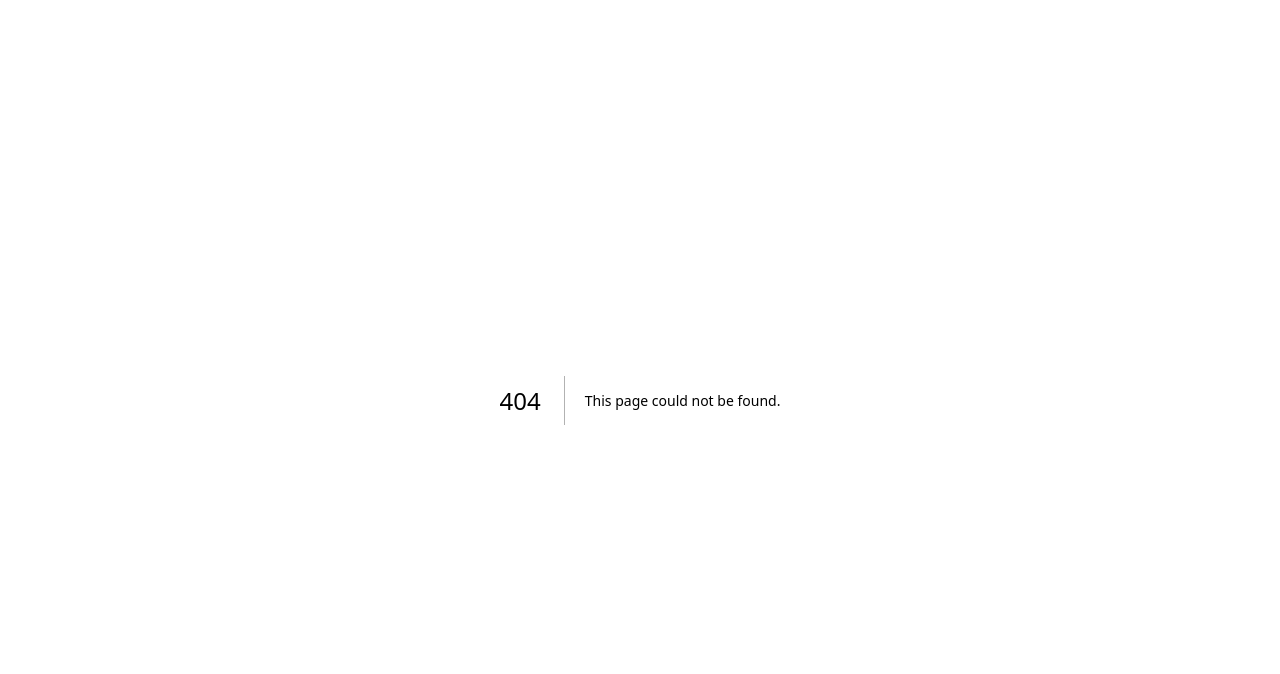
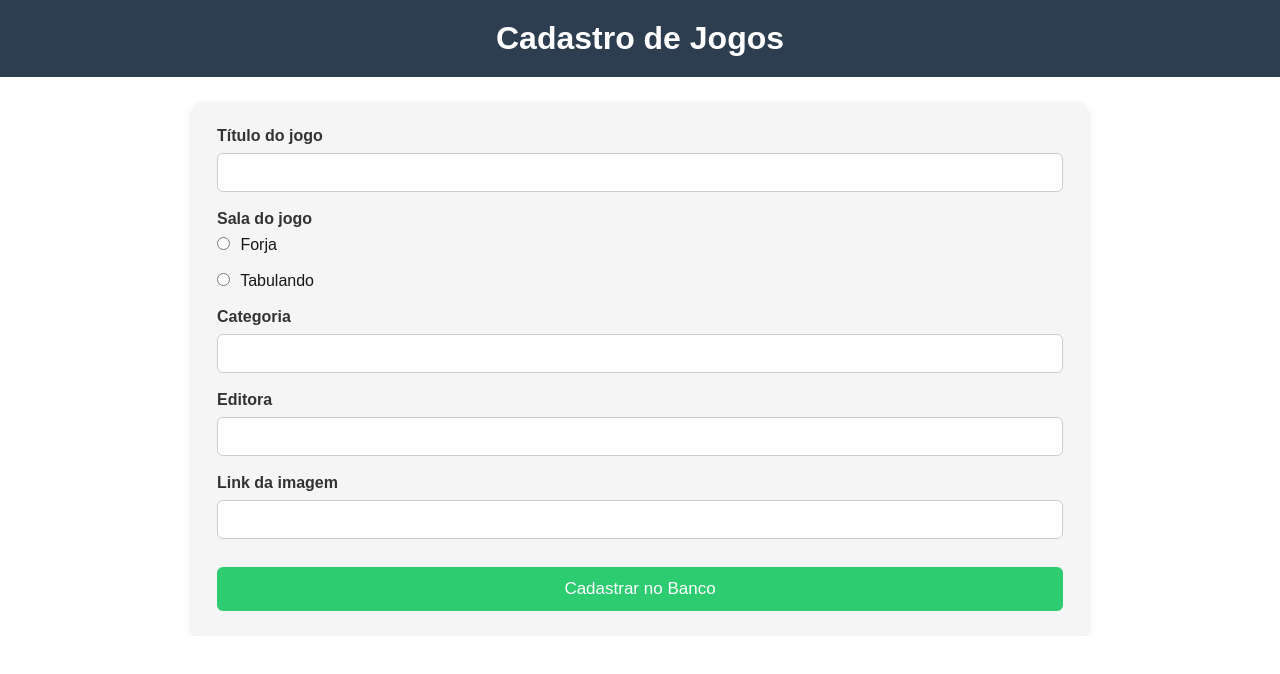
Before and after one commit to GuiEmanuel/tabuleirosdosaber, a Next.js app: page /cadastrarJogos in a window 1280 px wide. Before the commit this address had no page. Shown: the top 674 px of the page. Built offline with nearby package versions, Linux system fonts and the light colour scheme.

Commit message:
preguiça de sexta

```diff
--- /dev/null
+++ b/src/app/api/cadastrarJogo/route.js
@@ -0,0 +1,27 @@
+import database from "@/database/database";
+
+export async function POST(req) {
+  try {
+    const formData = await req.formData();
+
+    const titulo = formData.get("titulo");
+    const idSala = formData.get("idSala");
+    const categoria = formData.get("categoria");
+    const editora = formData.get("editora");
+    const linkImagem = formData.get("linkImagem");
+
+    const sql = `
+      INSERT INTO jogos (id_sala, titulo, categoria, editora, linkImagem)
+      VALUES ($1, $2, $3, $4, $5)
+    `;
+
+    const values = [idSala, titulo, categoria, editora, linkImagem];
+
+    await database.query(sql, values);
+
+    return Response.json("ok");
+  } catch (erro) {
+    console.error(erro);
+    return Response.json("erro");
+  }
+}
--- /dev/null
+++ b/src/app/cadastrarJogos/cadastrarJogos.module.css
@@ -0,0 +1,69 @@
+/* Estilo do cabeçalho */
+.header {
+  background: #2c3e50;
+  padding: 20px;
+  text-align: center;
+  color: white;
+  margin-bottom: 25px;
+}
+
+.container{
+    display: flex;
+    justify-content: center;
+}
+
+/* Formulário */
+.formulario {
+  display: flex;
+  flex-direction: column;
+  gap: 18px;
+  background: #f5f5f5;
+  padding: 25px;
+  border-radius: 10px;
+  box-shadow: 0 4px 10px rgba(0, 0, 0, 0.1);
+  width: 70%;
+}
+
+/* Labels */
+.formulario label {
+  font-weight: bold;
+  color: #333;
+  margin-bottom: -10px;
+}
+
+/* Inputs de texto */
+.formulario input[type="text"] {
+  padding: 10px;
+  border: 1px solid #ccc;
+  border-radius: 6px;
+  font-size: 15px;
+}
+
+/* Inputs rádio */
+.formulario input[type="radio"] {
+  margin-right: 6px;
+}
+
+/* Botão */
+.formulario button {
+  background: #2ecc71;
+  color: white;
+  padding: 12px;
+  border: none;
+  border-radius: 6px;
+  font-size: 17px;
+  cursor: pointer;
+  margin-top: 10px;
+  transition: 0.2s ease-in-out;
+}
+
+.formulario button:hover {
+  background: #27ae60;
+}
+
+/* Mensagem */
+.formulario p {
+  margin-top: 10px;
+  font-weight: bold;
+  color: #2c3e50;
+}
--- /dev/null
+++ b/src/app/cadastrarJogos/page.jsx
@@ -0,0 +1,59 @@
+"use client"
+import React, { useState } from 'react'
+import styles from './cadastrarJogos.module.css'
+
+export default function Page() {
+
+  const [mensagem, setMensagem] = useState("");
+
+  async function handleSubmit(e) {
+    e.preventDefault();
+    const formData = new FormData(e.target);
+
+    const resposta = await fetch("/api/cadastrarJogo", {
+      method: "POST",
+      body: formData
+    });
+
+    const resultado = await resposta.json();
+
+    if (resultado === "ok") {
+      setMensagem("Jogo cadastrado!");
+    } else {
+      setMensagem("Erro ao cadastrar!");
+    }
+  }
+
+  return (
+    <div >
+      <div className={styles.header}><h1>Cadastro de Jogos</h1></div>
+      <div className={styles.container}>
+        <form className={styles.formulario} onSubmit={handleSubmit}>
+          <label>Título do jogo</label>
+          <input name="titulo" type="text" required />
+
+          <label>Sala do jogo</label>
+          <div>
+            <input type="radio" name="idSala" value="1" required /> Forja
+          </div>
+          <div>
+            <input type="radio" name="idSala" value="2" required /> Tabulando
+          </div>
+
+          <label>Categoria</label>
+          <input name="categoria" type="text" required />
+
+          <label>Editora</label>
+          <input name="editora" type="text" required />
+
+          <label>Link da imagem</label>
+          <input name="linkImagem" type="text" required />
+
+          <button type="submit">Cadastrar no Banco</button>
+
+          {mensagem && <p>{mensagem}</p>}
+        </form>
+      </div>
+    </div>
+  )
+}
--- a/src/app/page.module.css
+++ b/src/app/page.module.css
@@ -1,3 +1,3 @@
 body{
-  background-color: rgb(43, 43, 255);
+  background-color: #1E2B67;
 }
```
Also changed, not shown: src/app/forja/page.jsx (+6 -2 lines), src/app/page.jsx (+6 -1 lines), src/app/tabulando/page.jsx (+9 -6 lines).
